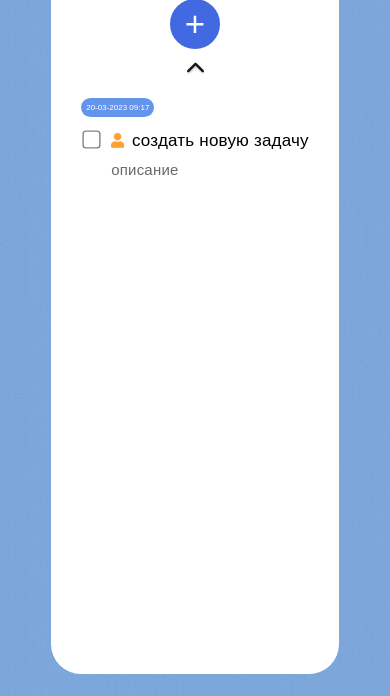
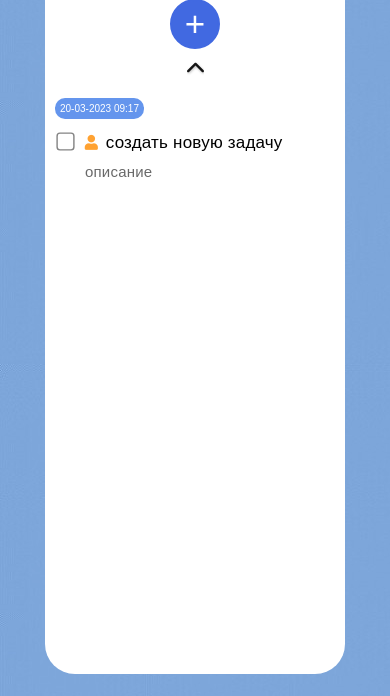
Before and after one commit to evikary/todolistNew, a plain HTML site: page index.html in a window 390 px wide. Shown: the part 148-844 px from the top of the page. Drawn offline with Linux system fonts and the light colour scheme; a web font is replaced by a local one.

Commit message:
feat: add fix adaptive

```diff
--- a/style.css
+++ b/style.css
@@ -365,7 +365,7 @@ button {
 
 @media (max-width: 720px) {
   .card {
-    width: unset;
+    max-width: 300px;
   }
 
   .card__title {
@@ -403,7 +403,7 @@ button {
   .task_card {
     align-items: baseline;
     flex-direction: column-reverse;
-    width: unset;
+    max-width: 280px;
   }
 
   .checkbox {
@@ -431,13 +431,14 @@ button {
   }
 
   .tag {
-    font-size: 8px;
+    font-size: 10px;
     margin-left: unset;
   }
 
   .description {
     font-size: 15px;
     width: unset;
+    margin-bottom: 10px;
   }
 
   .modal__content {
```
